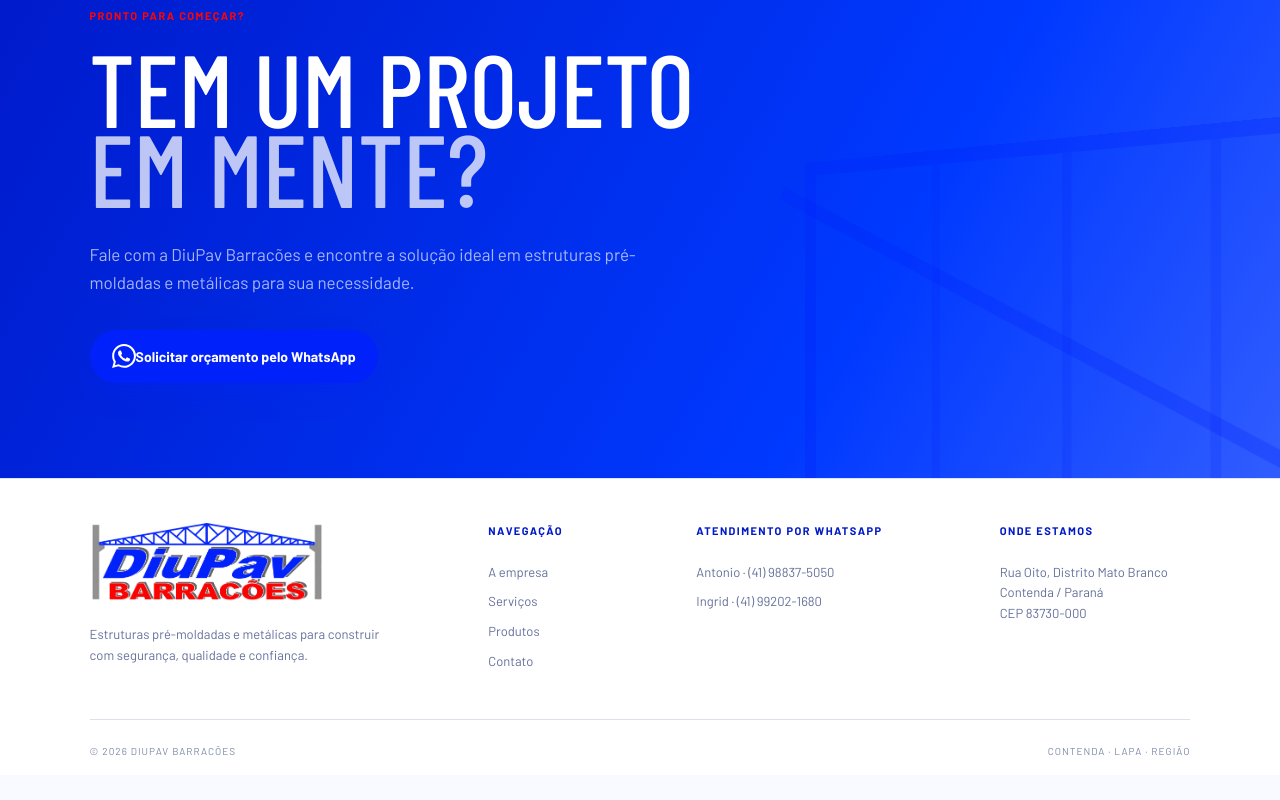
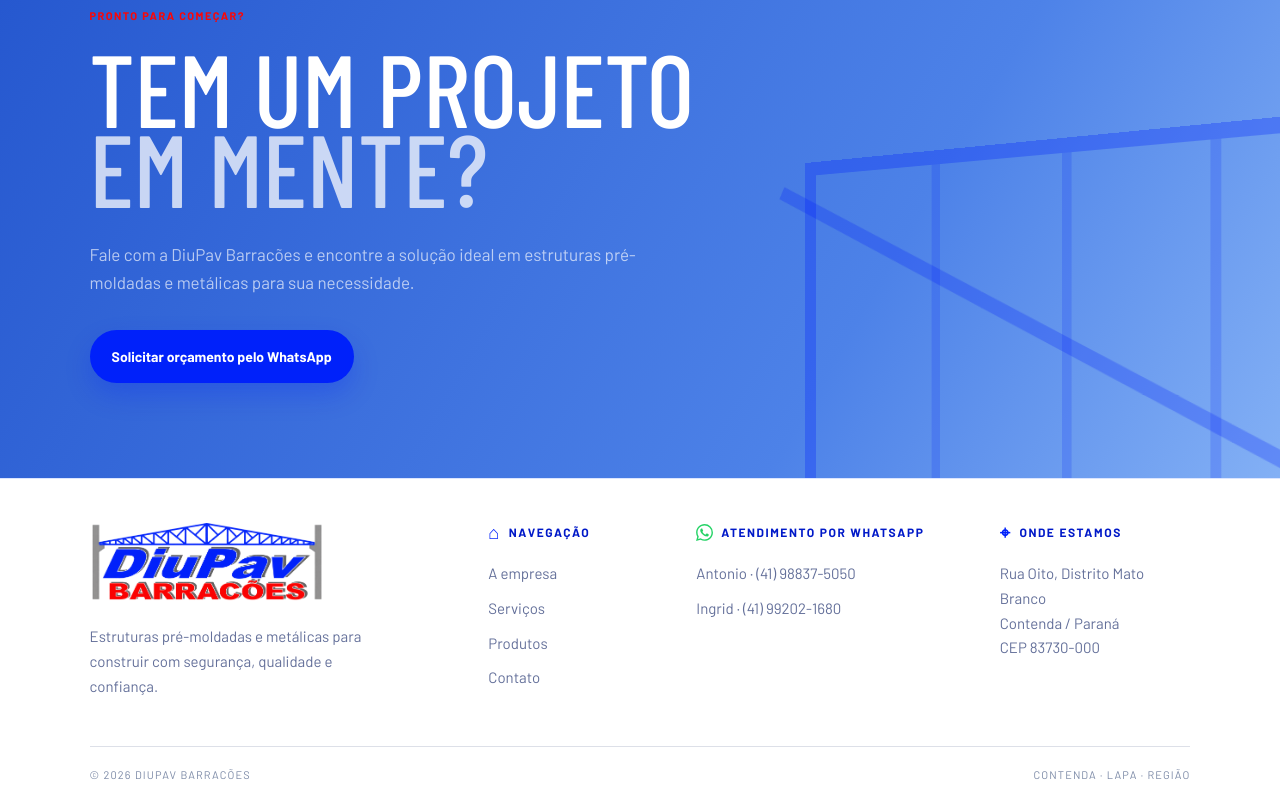
Before and after one commit to afucuhara/diupav-barracoes, a Next.js app: page /sobre in a window 1280 px wide. Shown: the part 2873-3673 px from the top of the page. Before the commit the page ends 3648 px from the top, so only its background shows below. Built offline with nearby package versions, Linux system fonts and the light colour scheme; a web font is replaced by a local one.

Commit message:
Suaviza carrossel e ajusta CTA e rodape

```diff
--- a/app/components.tsx
+++ b/app/components.tsx
@@ -69,7 +69,7 @@
       <div className="section-kicker light-kicker">PRONTO PARA COMEÇAR?</div>
       <h2>Tem um projeto<br /><em>em mente?</em></h2>
       <p>Fale com a DiuPav Barracões e encontre a solução ideal em estruturas pré-moldadas e metálicas para sua necessidade.</p>
-      <a className="button button-primary" href={whatsappUrl} target="_blank" rel="noreferrer"><WhatsAppIcon /> Solicitar orçamento pelo WhatsApp</a>
+      <a className="button button-primary" href={whatsappUrl} target="_blank" rel="noreferrer">Solicitar orçamento pelo WhatsApp</a>
       <div className="cta-frame" aria-hidden="true"><i /><i /><i /></div>
     </section>
   );
@@ -84,9 +84,9 @@
       <footer className="site-footer">
       <div className="footer-main">
         <div><Brand /><p>Estruturas pré-moldadas e metálicas para construir com segurança, qualidade e confiança.</p></div>
-        <div><strong>Navegação</strong><a href="/sobre">A empresa</a><a href="/servicos">Serviços</a><a href="/produtos">Produtos</a><a href="/contato">Contato</a></div>
-        <div><strong>Atendimento por WhatsApp</strong><a href="https://wa.me/5541988375050" target="_blank" rel="noreferrer">Antonio · (41) 98837-5050</a><a href="https://wa.me/5541992021680" target="_blank" rel="noreferrer">Ingrid · (41) 99202-1680</a></div>
-        <div><strong>Onde estamos</strong><p>Rua Oito, Distrito Mato Branco<br />Contenda / Paraná<br />CEP 83730-000</p></div>
+        <div><strong><span className="footer-symbol" aria-hidden="true">⌂</span>Navegação</strong><a href="/sobre">A empresa</a><a href="/servicos">Serviços</a><a href="/produtos">Produtos</a><a href="/contato">Contato</a></div>
+        <div><strong><WhatsAppIcon />Atendimento por WhatsApp</strong><a href="https://wa.me/5541988375050" target="_blank" rel="noreferrer">Antonio · (41) 98837-5050</a><a href="https://wa.me/5541992021680" target="_blank" rel="noreferrer">Ingrid · (41) 99202-1680</a></div>
+        <div><strong><span className="footer-symbol" aria-hidden="true">⌖</span>Onde estamos</strong><p>Rua Oito, Distrito Mato Branco<br />Contenda / Paraná<br />CEP 83730-000</p></div>
       </div>
       <div className="footer-bottom"><span>© {new Date().getFullYear()} DiuPav Barracões</span><span>Contenda · Lapa · Região</span></div>
       </footer>
--- a/app/globals.css
+++ b/app/globals.css
@@ -21,7 +21,10 @@
 .button span { margin-left: 13px; }
 .mobile-menu { display: none; }
 
-.hero { min-height: 760px; background-size: cover; background-position: center; color: white; display: block; position: relative; overflow: hidden; transition: background-image 1.2s ease-in-out; }
+.hero { min-height: 760px; color: white; display: block; position: relative; overflow: hidden; }
+.hero-slides { position: absolute; inset: 0; z-index: 0; background: #10285c; }
+.hero-slide { position: absolute; inset: 0; background-size: cover; background-position: center; opacity: 0; transition: opacity 1.7s ease-in-out; will-change: opacity; }
+.hero-slide.active { opacity: 1; }
 .hero-grid { display: none; }
 .hero-content { position: relative; z-index: 2; padding: 188px clamp(30px, 7vw, 108px) 94px; min-height: 760px; max-width: 900px; display: flex; flex-direction: column; justify-content: center; }
 .eyebrow { color: var(--lime); font-size: 12px; font-weight: 700; letter-spacing: .13em; text-transform: uppercase; display: flex; align-items: center; gap: 11px; }
@@ -37,9 +40,6 @@
 .button-secondary { border: 1px solid rgba(255,255,255,.52); color: white; background: rgba(9,26,73,.16); backdrop-filter: blur(8px); }
 .whatsapp-icon { display: block; width: 24px; height: 24px; flex: 0 0 auto; }
 .header-cta .whatsapp-icon, .button-primary .whatsapp-icon { filter: brightness(0) invert(1); }
-.hero-dots { position: absolute; z-index: 3; right: clamp(30px, 7vw, 108px); bottom: 40px; display: flex; gap: 8px; }
-.hero-dots button { width: 34px; height: 4px; border-radius: 99px; background: rgba(255,255,255,.36); transition: width .25s ease, background .25s ease; }
-.hero-dots button.active { width: 58px; background: var(--lime); }
 .hero-eyebrow span { display: none; }
 
 .hero-visual { display: none; }
@@ -106,7 +106,7 @@
 .about-copy p { color: #5d6e93; max-width: 610px; font-size: 17px; line-height: 1.65; margin: 26px 0 40px; }
 .light-link { color: white; width: fit-content; }
 
-.budget-cta { min-height: 565px; padding: 90px clamp(30px, 7vw, 108px); background: linear-gradient(120deg, #0019c8 0%, #0039ff 68%, #315dff 100%); color: white; position: relative; overflow: hidden; display: flex; flex-direction: column; align-items: flex-start; justify-content: center; }
+.budget-cta { min-height: 565px; padding: 90px clamp(30px, 7vw, 108px); background: linear-gradient(120deg, #2456ce 0%, #4d82e8 68%, #83b0f5 100%); color: white; position: relative; overflow: hidden; display: flex; flex-direction: column; align-items: flex-start; justify-content: center; }
 .budget-cta h2 { font-size: clamp(66px, 8vw, 116px); line-height: .78; position: relative; z-index: 2; }
 .budget-cta h2 em { color: white; font-style: normal; opacity: .74; }
 .budget-cta p { max-width: 570px; color: rgba(255,255,255,.66); font-size: 17px; line-height: 1.6; margin: 34px 0; position: relative; z-index: 2; }
@@ -121,10 +121,12 @@
 .footer-main .brand { margin-bottom: 23px; }
 .footer-main > div { display: flex; flex-direction: column; align-items: flex-start; }
 .footer-main > div:first-child p { max-width: 300px; }
-.footer-main strong { font-size: 11px; text-transform: uppercase; letter-spacing: .13em; color: var(--green-dark); margin-bottom: 22px; }
-.footer-main p, .footer-main a { color: #64709a; line-height: 1.6; font-size: 13px; margin: 0 0 9px; }
+.footer-main strong { display: flex; align-items: center; gap: 8px; font-size: 12px; text-transform: uppercase; letter-spacing: .13em; color: var(--green-dark); margin-bottom: 20px; }
+.footer-main strong .whatsapp-icon { width: 17px; height: 17px; }
+.footer-symbol { font-size: 18px; line-height: 1; color: var(--green); }
+.footer-main p, .footer-main a { color: #64709a; line-height: 1.65; font-size: 15px; margin: 0 0 10px; }
 .footer-main a:hover { color: var(--green-dark); }
-.footer-bottom { border-top: 1px solid var(--line); padding-top: 24px; display: flex; justify-content: space-between; color: #7b89a6; font-size: 10px; letter-spacing: .1em; text-transform: uppercase; }
+.footer-bottom { border-top: 1px solid var(--line); padding-top: 20px; display: flex; justify-content: space-between; color: #7b89a6; font-size: 11px; letter-spacing: .1em; text-transform: uppercase; }
 
 /* Internal pages */
 .page-hero { min-height: 590px; background: linear-gradient(120deg, #f9fbff, #e8efff); color: var(--ink); padding: 175px clamp(30px, 7vw, 108px) 78px; position: relative; overflow: hidden; display: flex; flex-direction: column; justify-content: center; border-bottom: 1px solid #dbe4fb; }
--- a/app/page.tsx
+++ b/app/page.tsx
@@ -1,7 +1,7 @@
 'use client';
 
 import { useEffect, useState } from 'react';
-import { BudgetCta, Reveal, SiteFooter, SiteHeader, WhatsAppIcon } from './components';
+import { BudgetCta, Reveal, SiteFooter, SiteHeader } from './components';
 import { services, whatsappUrl } from './site-data';
 
 const differentials = [
@@ -19,7 +19,10 @@
   return (
     <main>
       <SiteHeader active="inicio" />
-      <section className="hero" id="inicio" style={{ backgroundImage: `linear-gradient(90deg, rgba(6,11,27,.92) 0%, rgba(10,24,70,.78) 46%, rgba(0,33,250,.14) 100%), url('${heroSlides[slide]}')` }}>
+      <section className="hero" id="inicio">
+        <div className="hero-slides" aria-hidden="true">
+          {heroSlides.map((image, index) => <div key={image} className={`hero-slide ${index === slide ? 'active' : ''}`} style={{ backgroundImage: `linear-gradient(90deg, rgba(6,11,27,.92) 0%, rgba(10,24,70,.78) 46%, rgba(0,33,250,.14) 100%), url('${image}')` }} />)}
+        </div>
         <div className="hero-grid" aria-hidden="true" />
         <div className="hero-content">
           <div className="eyebrow hero-eyebrow">Construção inteligente. Estrutura forte.</div>
@@ -29,9 +32,6 @@
             <a className="button button-primary" href={whatsappUrl} target="_blank" rel="noreferrer">Solicite seu orçamento</a>
             <a className="button button-secondary" href="#solucoes">Conheça nossas soluções</a>
           </div>
-        </div>
-        <div className="hero-dots" aria-label="Imagens da hero">
-          {heroSlides.map((image, index) => <button type="button" className={index === slide ? 'active' : ''} key={image} onClick={() => setSlide(index)} aria-label={`Exibir imagem ${index + 1}`} />)}
         </div>
       </section>
 
@@ -58,7 +58,7 @@
       <div className="section-action"><a className="text-link" href="/servicos">Ver todos os produtos e serviços <span>↗</span></a></div>
 
       <Reveal variant="right"><section className="made-to-order">
-        <div className="order-copy"><div className="section-kicker">Engenharia aplicada</div><h2>Seu projeto.<br />Nossa estrutura.</h2><p>Do barracão à estrutura metálica, dos fechamentos aos componentes complementares: produzimos cada solução pensando na realidade da sua operação.</p><a className="button button-primary" href={whatsappUrl} target="_blank" rel="noreferrer"><WhatsAppIcon /> Conversar sobre meu projeto</a></div>
+        <div className="order-copy"><div className="section-kicker">Engenharia aplicada</div><h2>Seu projeto.<br />Nossa estrutura.</h2><p>Do barracão à estrutura metálica, dos fechamentos aos componentes complementares: produzimos cada solução pensando na realidade da sua operação.</p><a className="button button-primary" href={whatsappUrl} target="_blank" rel="noreferrer">Conversar sobre meu projeto</a></div>
         <div className="order-art" aria-hidden="true" />
       </section></Reveal>
 
```
